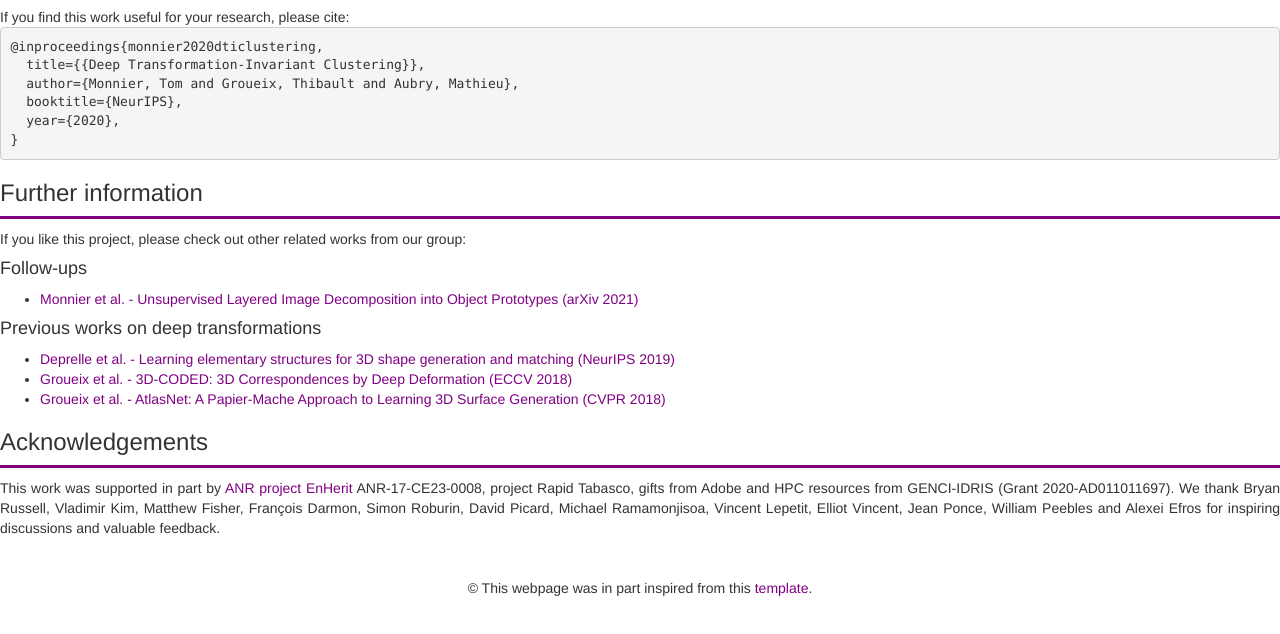
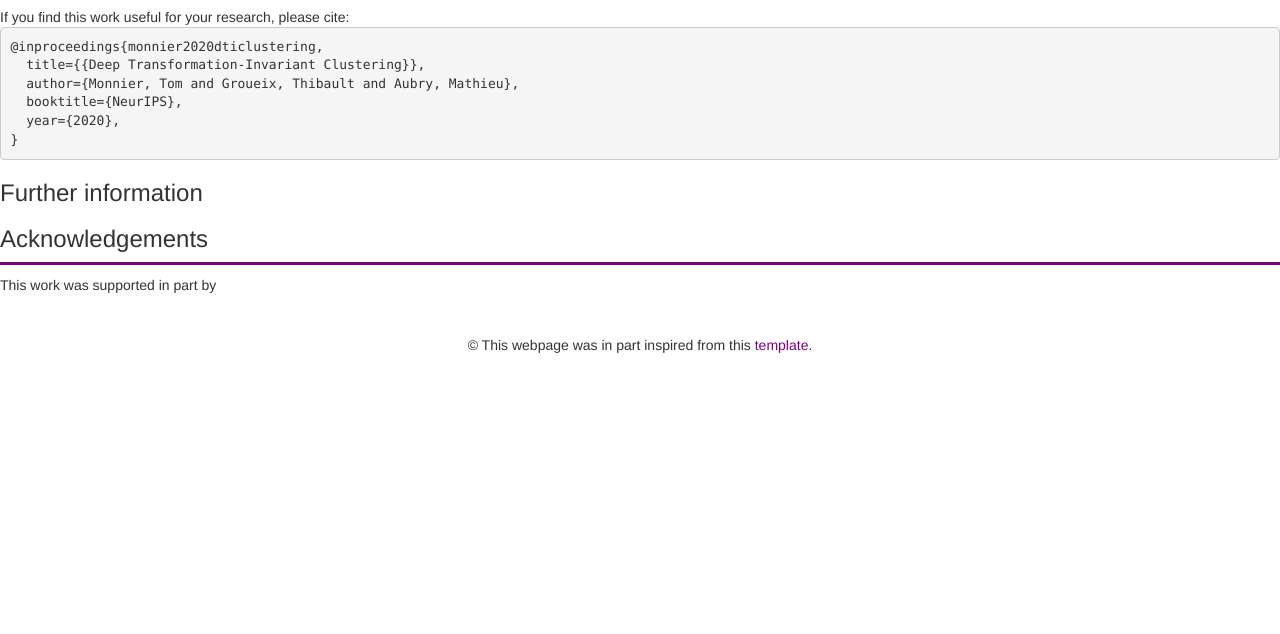
Before and after one commit to ruizhaoz/open-guide-idc.github.io, a plain HTML site: page index.html in a window 1280 px wide. Shown: the part 2875-3509 px from the top of the page. After the commit the page ends 3270 px from the top, so only its background shows below. Drawn offline with nearby package versions, Linux system fonts and the light colour scheme.

Commit message:
Update index.html

```diff
--- a/index.html
+++ b/index.html
@@ -164,41 +164,14 @@
     </div>
 
   <h3>Further information</h3>
-  <hr/>
-  If you like this project, please check out other related works from our group:
-  <h4>Follow-ups</h4>
-  <ul>
-    <li>
-      <a href="https://arxiv.org/abs/2104.14575">Monnier et al. - Unsupervised Layered Image Decomposition into Object
-        Prototypes (arXiv 2021)</a>
-    </li>
-  </ul>
 
-  <h4>Previous works on deep transformations</h4>
-  <ul>
-    <li>
-      <a href="https://arxiv.org/abs/1908.04725">Deprelle et al. - Learning elementary structures for 3D shape
-        generation and matching (NeurIPS 2019)</a>
-    </li>
-    <li>
-      <a href="https://arxiv.org/abs/1806.05228">Groueix et al. - 3D-CODED: 3D Correspondences by Deep Deformation (ECCV
-        2018)</a>
-    </li>
-    <li>
-      <a href="https://arxiv.org/abs/1802.05384">Groueix et al. - AtlasNet: A Papier-Mache Approach to Learning 3D
-        Surface Generation (CVPR 2018)</a>
-    </li>
-  </ul>
+
 
 
   <h3>Acknowledgements</h3>
   <hr/>
   <p>
-    This work was supported in part by <a href="https://enherit.enpc.fr/">ANR project EnHerit</a> ANR-17-CE23-0008,
-    project Rapid Tabasco, gifts  from  Adobe and HPC resources from GENCI-IDRIS (Grant 2020-AD011011697). We thank
-    Bryan Russell, Vladimir Kim, Matthew Fisher, Fran&#231;ois Darmon, Simon Roburin, David Picard, Michael
-    Ramamonjisoa, Vincent Lepetit, Elliot Vincent, Jean Ponce, William Peebles and Alexei Efros for inspiring
-    discussions and valuable feedback.
+    This work was supported in part by
   </p>
 </div>
 
```
